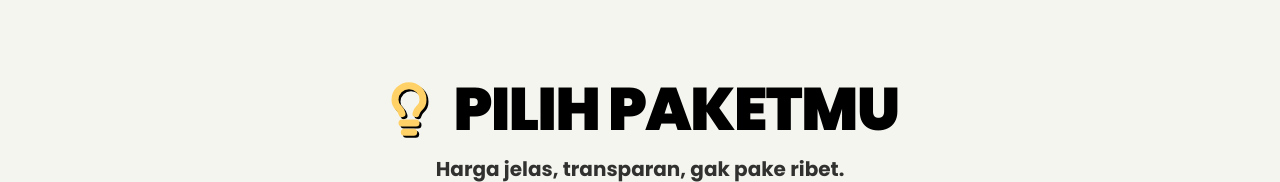
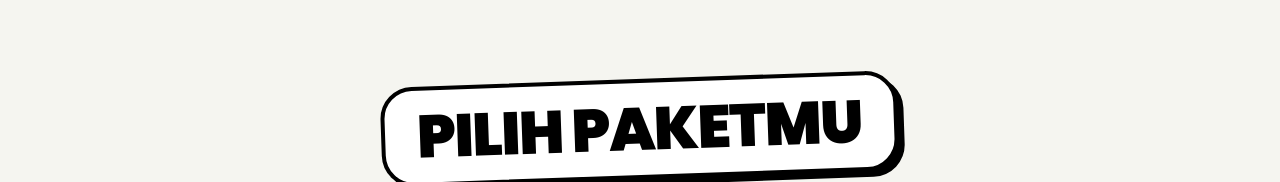
Before and after one commit to UsmanAzizz/kukiwa, a React (Vite) app: page / in a window 1280 px wide. Shown: the part 2618-2800 px from the top of the page. Built offline with nearby package versions, Linux system fonts and the light colour scheme.

Commit message:
style: fix ui cut-offs, colors, and shadows

```diff
--- a/src/components/Booking.jsx
+++ b/src/components/Booking.jsx
@@ -37,7 +37,7 @@ const Booking = ({ isOpen, onClose }) => {
 
             <div className="max-w-5xl mx-auto w-full relative z-10 mt-8 md:mt-0">
               <div className="text-center mb-8 md:mb-12">
-                <h2 className="text-4xl md:text-6xl font-black uppercase tracking-tight mb-4 drop-shadow-[4px_4px_0px_#1a6a1a]">
+                <h2 className="text-4xl md:text-6xl font-black uppercase tracking-tight mb-4">
                   Booking Jadwal
                 </h2>
                 <p className="text-lg md:text-xl font-bold max-w-2xl mx-auto text-forest-dark/80">
--- a/src/components/Navbar.jsx
+++ b/src/components/Navbar.jsx
@@ -27,9 +27,9 @@ const Navbar = ({ onOpenBooking }) => {
         </div>
         <button
           onClick={onOpenBooking}
-          className="bg-white border-2 border-forest-dark rounded-lg md:rounded-xl px-4 py-1.5 md:px-5 md:py-2.5 font-bold text-xs md:text-sm text-forest-dark hover:-translate-y-1 hover:shadow-[2px_2px_0px_#1a6a1a] transition-all active:translate-y-0 active:shadow-none uppercase tracking-wide"
+          className="bg-[#FFD166] border-2 border-forest-dark rounded-lg md:rounded-xl px-4 py-1.5 md:px-5 md:py-2.5 font-black text-xs md:text-sm text-forest-dark hover:-translate-y-1 hover:shadow-[2px_2px_0px_#1a6a1a] transition-all active:translate-y-0 active:shadow-none uppercase tracking-widest shadow-[2px_2px_0px_#1a6a1a] hover:bg-[#FFC6FF]"
         >
-          Jadwalin
+          JADWALIN!
         </button>
       </div>
     </nav>
--- a/src/components/Philosophy.jsx
+++ b/src/components/Philosophy.jsx
@@ -28,7 +28,7 @@ const Philosophy = () => {
           initial={{ y: 20, opacity: 0 }}
           whileInView={{ y: 0, opacity: 1 }}
           transition={{ type: "spring", delay: 0.2 }}
-          className="text-lg md:text-xl font-bold leading-relaxed space-y-4 text-mint/90 bg-forest-dark p-6 md:p-8 rounded-2xl border-4 border-black shadow-[8px_8px_0px_#000] transform rotate-1"
+          className="text-lg md:text-xl font-bold leading-relaxed space-y-4 text-mint/90 bg-forest-dark p-6 md:p-8 rounded-2xl border-4 border-black shadow-[8px_8px_0px_#000]"
         >
           <p>
             Gak ada yang namanya disuruh pose aneh-aneh sampai pegal. Kukiwa itu soal bikin kalian nyaman dan jadi diri sendiri.
--- a/src/components/Services.jsx
+++ b/src/components/Services.jsx
@@ -1,5 +1,5 @@
 import React from 'react';
-import { Camera, Video, ArrowRight, Check, Lightbulb } from 'lucide-react';
+import { Camera, Video, ArrowRight, Check } from 'lucide-react';
 import { motion } from 'framer-motion';
 
 const Services = () => {
@@ -23,13 +23,14 @@ const Services = () => {
   ];
 
   return (
-    <section id="services" className="py-16 md:py-24 bg-[#F5F5F0] overflow-hidden">
+    <section id="services" className="py-16 md:py-24 bg-[#F5F5F0]">
       <div className="max-w-5xl mx-auto px-6 relative">
-        <div className="text-center mb-12 md:mb-16 flex flex-col items-center">
-          <h2 className="text-4xl md:text-6xl font-black text-black uppercase tracking-tight mb-4 flex items-center justify-center gap-3 md:gap-4">
-            <Lightbulb className="w-10 h-10 md:w-14 md:h-14 text-[#FFD166] drop-shadow-[2px_2px_0px_#000]" strokeWidth={3} />
-            Pilih Paketmu
-          </h2>
+        <div className="mb-12 md:mb-16 flex flex-col items-center">
+          <div className="bg-white border-4 border-black rounded-[2rem] px-8 py-4 shadow-[6px_6px_0px_#000] mb-6 transform -rotate-2 hover:rotate-0 transition-transform">
+            <h2 className="text-4xl md:text-6xl font-black text-black uppercase tracking-tight">
+              Pilih Paketmu
+            </h2>
+          </div>
           <p className="text-lg md:text-xl font-bold text-black/80">
             Harga jelas, transparan, gak pake ribet.
           </p>
```
